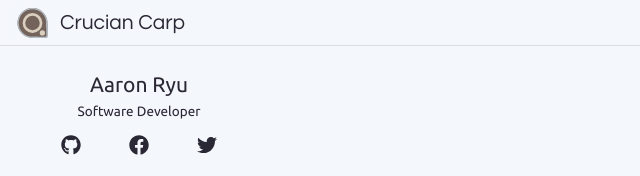
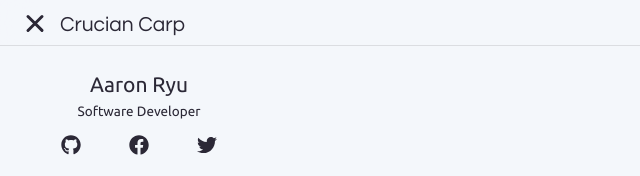
Before and after one commit to aaronryu/aaronryu.github.io, a Gatsby site: page / in a window 1280 px wide. Shown: the top 176 px of the page, 0-640 px from the left. Built offline with nearby package versions, Linux system fonts and the light colour scheme; Gatsby itself is replaced by a stand-in of ours.

Commit message:
[B-000] init: LeftMenuBar - togglable

```diff
--- a/src/components/header/index.tsx
+++ b/src/components/header/index.tsx
@@ -40,6 +40,7 @@ const styles = {
     align-items: center;
   `,
   brand: css`
+    padding-top: 4px;
     position: absolute;
     z-index: 12;
     left: 60px;
@@ -54,6 +55,31 @@ const styles = {
       transform: translate3d(0, -2.5rem, 0);
     }
   `,
+  hidden: css`
+    position: absolute !important;
+    clip: rect(1px 1px 1px 1px); /* IE6, IE7 */
+    clip: rect(1px, 1px, 1px, 1px);
+    padding: 0 !important;
+    border: 0 !important;
+    height: 1px !important;
+    width: 1px !important;
+    overflow: hidden;
+  `,
+  switchContainer: css`
+    position: relative;
+    z-index: 12;
+    display: flex;
+    width: 27px;
+    height: 27px;
+    align-items: center;
+    justify-content: center;
+    outline: none;
+    margin: 0.3rem 0 0 0.5rem;
+    padding: 0;
+    border: none;
+    background: none;
+    cursor: pointer;
+  `,
 }
 
 interface ThemeProps {
@@ -61,16 +87,14 @@ interface ThemeProps {
   toggleTheme: (theme: string) => void
 }
 
-const Header = ({ siteTitle }: { siteTitle: string }) => (
+const Header = ({ siteTitle, showMenu, toggleShowMenu }: { siteTitle: string, showMenu: boolean, toggleShowMenu: () => void }) => (
   <ThemeToggler>
     {({ theme, toggleTheme }: ThemeProps) => (
       <header css={styles.header}>
         <div css={styles.container}>
           <motion.div css={styles.fixed}>
             <div css={styles.logo}>
-              <Link to="/" onClick={close}>
-                <Logo title={siteTitle} />
-              </Link>
+              <Switch showMenu={showMenu} toggleShowMenu={toggleShowMenu} />
             </div>
             <div css={styles.brand}>
               <Link to="/" onClick={close}>
@@ -91,4 +115,54 @@ const Header = ({ siteTitle }: { siteTitle: string }) => (
   </ThemeToggler>
 )
 
+const Switch = ({ showMenu, toggleShowMenu }: { showMenu: boolean, toggleShowMenu: () => void }) => (
+  <button
+    css={styles.switchContainer}
+    onClick={toggleShowMenu}
+    aria-label="Toggle Menu"
+  >
+    <span css={styles.hidden}>Munu Button</span>
+    <svg width="23" height="23" viewBox="0 0 23 23">
+      <Path
+        initial="closed"
+        animate={showMenu ? 'open' : 'closed'}
+        variants={{
+          closed: { d: 'M 2 2.5 L 20 2.5' },
+          open: { d: 'M 3 16.5 L 17 2.5' },
+        }}
+      />
+      <Path
+        initial="closed"
+        animate={showMenu ? 'open' : 'closed'}
+        d="M 2 9.423 L 20 9.423"
+        variants={{
+          closed: { opacity: 1 },
+          open: { opacity: 0 },
+        }}
+        transition={{ duration: 0.1 }}
+      />
+      <Path
+        initial="closed"
+        animate={showMenu ? 'open' : 'closed'}
+        variants={{
+          closed: { d: 'M 2 16.346 L 20 16.346' },
+          open: { d: 'M 3 2.5 L 17 16.346' },
+        }}
+      />
+    </svg>
+  </button>
+)
+
+const Path = (props: any) => (
+  <motion.path
+    css={css`
+      stroke: var(--text);
+    `}
+    fill="transparent"
+    strokeWidth="3"
+    strokeLinecap="round"
+    {...props}
+  />
+)
+
 export default Header
--- a/src/components/layout.tsx
+++ b/src/components/layout.tsx
@@ -60,7 +60,7 @@ const Layout: React.FunctionComponent<Props> = ({ children }) => {
       <Global styles={styles.global} />
       <div css={styles.scrollSpy} ref={spy} />
       <div css={styles.wrapper}>
-        <Header siteTitle={title} />
+        <Header siteTitle={title} showMenu={showMenu} toggleShowMenu={() => setShowMenu(!showMenu)} />
         <LeftSideMenuBar visible={showMenu} close={close} links={{ github: linkGithub, facebook: linkFacebook, twitter: linkTwitter }}  />
         <main css={styles.main}>{children}</main>
         {/* <Footer author={author} /> */}
--- a/src/components/menubar/index.tsx
+++ b/src/components/menubar/index.tsx
@@ -29,7 +29,7 @@ const variants = {
   },
   closed: {
     opacity: 1,
-    x: SIDEBAR_WIDTH + 35 + 'px',
+    x: -SIDEBAR_WIDTH + -35 + 'px',
     transition: {
       type: 'tween',
       duration: 0.25,
@@ -37,7 +37,7 @@ const variants = {
   },
   exit: {
     opacity: 1,
-    x: SIDEBAR_WIDTH + 35 + 'px',
+    x: -SIDEBAR_WIDTH + -35 + 'px',
     transition: {
       type: 'tween',
       duration: 0.25,
@@ -70,7 +70,6 @@ const variants3 = {
     },
   },
 }
-
 
 interface Props {
   visible: boolean
```
